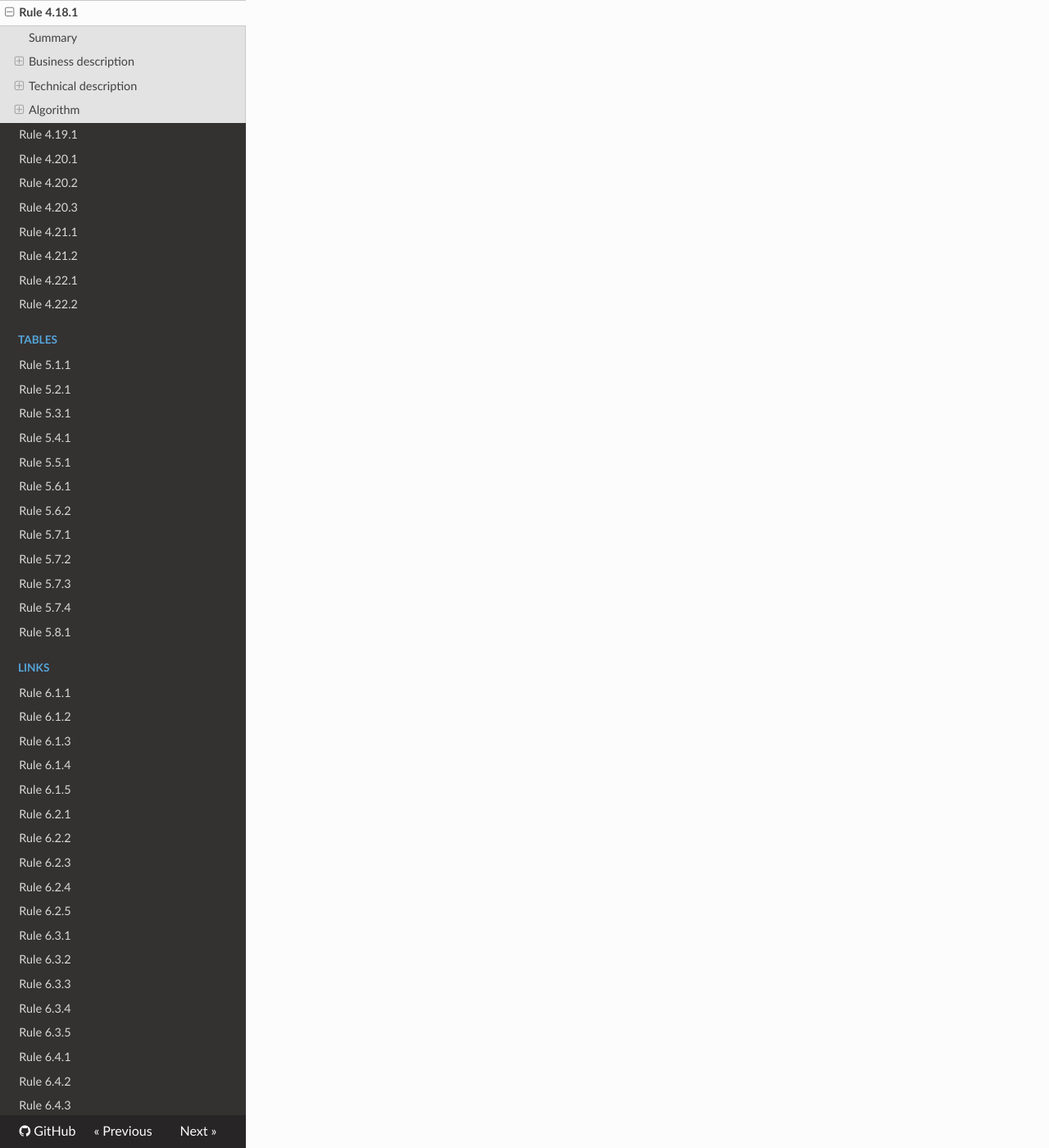
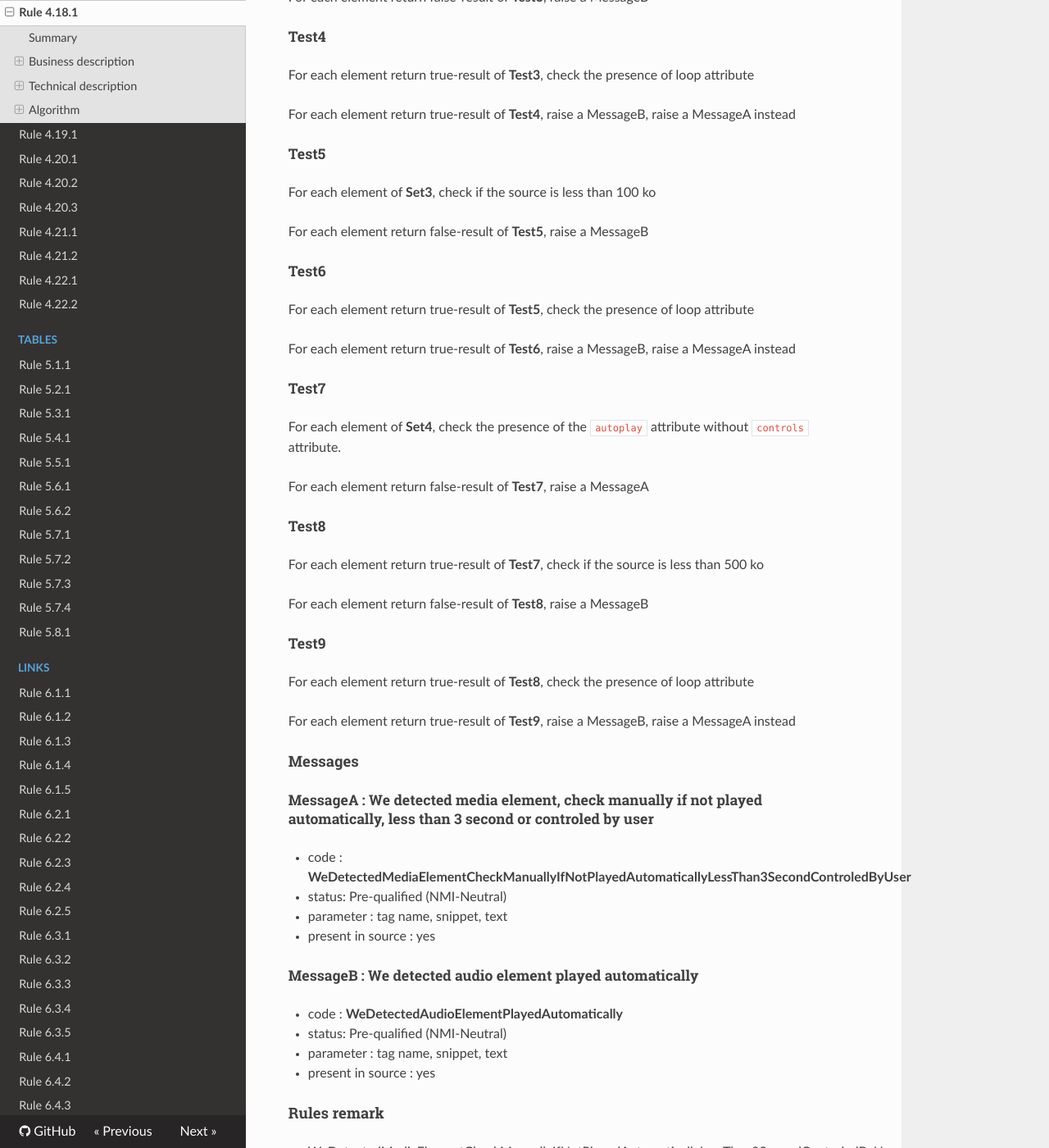
Before and after one commit to Tanaguru/RGAA3-2016, an MkDocs documentation site: the page built from docs/Rule-4-18-1.md, in a window 1280 px wide and 1400 px high, scrolled down 2027 px. Shown: the whole window at 82% size. Built offline with MkDocs 1.6.1, drawn with Linux system fonts in a browser that asks for light colours; nearby versions of some CDN libraries; old or Windows-style settings are respelled for this version of MkDocs; some of the changed text lies outside the part shown.

Commit message:
Update sample test 4.18.1

```diff
--- a/docs/Rule-4-18-1.md
+++ b/docs/Rule-4-18-1.md
@@ -21,7 +19,6 @@ Chaque s&eacute;quence sonore d&eacute;clench&eacute;e automatiquement via une b
  *  La s&eacute;quence sonore a une dur&eacute;e inf&eacute;rieure ou &eacute;gale &agrave; 3 secondes
  *  La s&eacute;quence sonore peut &ecirc;tre stopp&eacute;e sur action de l'utilisateur
  *  Le volume de la s&eacute;quence sonore peut &ecirc;tre contr&ocirc;l&eacute; par l'utilisateur ind&eacute;pendamment du contr&ocirc;le de volume du syst&egrave;me.
-
 
 ### Level
 
@@ -41,10 +38,108 @@ Chaque s&eacute;quence sonore d&eacute;clench&eacute;e automatiquement via une b
 
 ### Selection
 
+#### Set1
+
+All the elements `<embed>` and `<object>` tags (css selector : `embed`, `object`);
+
+#### Set2
+
+All the elements `<audio>` tags (css selector : `audio`);
+
+#### Set3
+
+All the elements `<bgsound>` tags (css selector : `bgsound`);
+
+#### Set4
+
+All the elements `<video>` tags (css selector : `video`);
+
 ### Process
+
+#### Tests
+
+##### Test1
+
+For each element of **Set1**, raise a MessageA
+
+##### Test2
+
+For each element of **Set2**, check the presence of the `autoplay` attribute without `controls` attribute.
+
+For each element return false-result of **Test2**, raise a MessageA
+
+##### Test3
+
+For each element return true-result of **Test2**, check if the source is less than 1 Mo
+
+For each element return false-result of **Test3**, raise a MessageB
+
+##### Test4
+
+For each element return true-result of **Test3**, check the presence of loop attribute
+
+For each element return true-result of **Test4**, raise a MessageB, raise a MessageA instead
+
+##### Test5
+
+For each element of **Set3**, check if the source is less than 100 ko
+
+For each element return false-result of **Test5**, raise a MessageB
+
+##### Test6
+
+For each element return true-result of **Test5**, check the presence of loop attribute
+
+For each element return true-result of **Test6**, raise a MessageB, raise a MessageA instead
+
+##### Test7
+
+For each element of **Set4**, check the presence of the `autoplay` attribute without `controls` attribute.
+
+For each element return false-result of **Test7**, raise a MessageA
+
+##### Test8
+
+For each element return true-result of **Test7**, check if the source is less than 500 ko
+
+For each element return false-result of **Test8**, raise a MessageB
+
+##### Test9
+
+For each element return true-result of **Test8**, check the presence of loop attribute
+
+For each element return true-result of **Test9**, raise a MessageB, raise a MessageA instead
+
+#### Messages
+
+##### MessageA : We detected media element, check manually if not played automatically, less than 3 second or controled by user
+
+-    code : **WeDetectedMediaElementCheckManuallyIfNotPlayedAutomaticallyLessThan3SecondControledByUser**
+-    status: Pre-qualified (NMI-Neutral)
+-    parameter : tag name, snippet, text
+-    present in source : yes
+
+##### MessageB : We detected audio element played automatically
+
+-    code : **WeDetectedAudioElementPlayedAutomatically**
+-    status: Pre-qualified (NMI-Neutral)
+-    parameter : tag name, snippet, text
+-    present in source : yes
+
+#### Rules remark
+
+ * WeDetectedMediaElementCheckManuallyIfNotPlayedAutomaticallyLessThan3SecondControledByUser (fr): Nous d&eacute;tectons des &eacute;l&eacute;ments m&eacute;dia, v&eacute;rifier manuellement s'ils ne sont pas d&eacute;clench&eacute;s automatiquement, qu'ils sont inf&eacute;rieur à 3 seconds ou contr&ocirc;lables par l'utilisateur
+ * WeDetectedMediaElementCheckManuallyIfNotPlayedAutomaticallyLessThan3SecondControledByUser (en): We detected media element, check manually if not played automatically, less than 3 second or controled by user
+
+ * WeDetectedAudioElementPlayedAutomatically (fr): Nous d&eacute;tectons des &eacute;l&eacute;ments audio d&eacute;clench&eacute;s automatiquement
+ * WeDetectedAudioElementPlayedAutomatically (en): We detected audio element played automatically
 
 ### Analysis
 
-#### No Tested
+#### Not Applicable
 
-In all cases
+if no media element is present in the page (**Set1**, **Set2**, **Set3** and **Set4** are empty)
+
+#### Pre-qualified
+
+In all other cases
```
Also changed, not shown: other parts of docs/Rule-4-18-1.md (+2 -4 lines).
